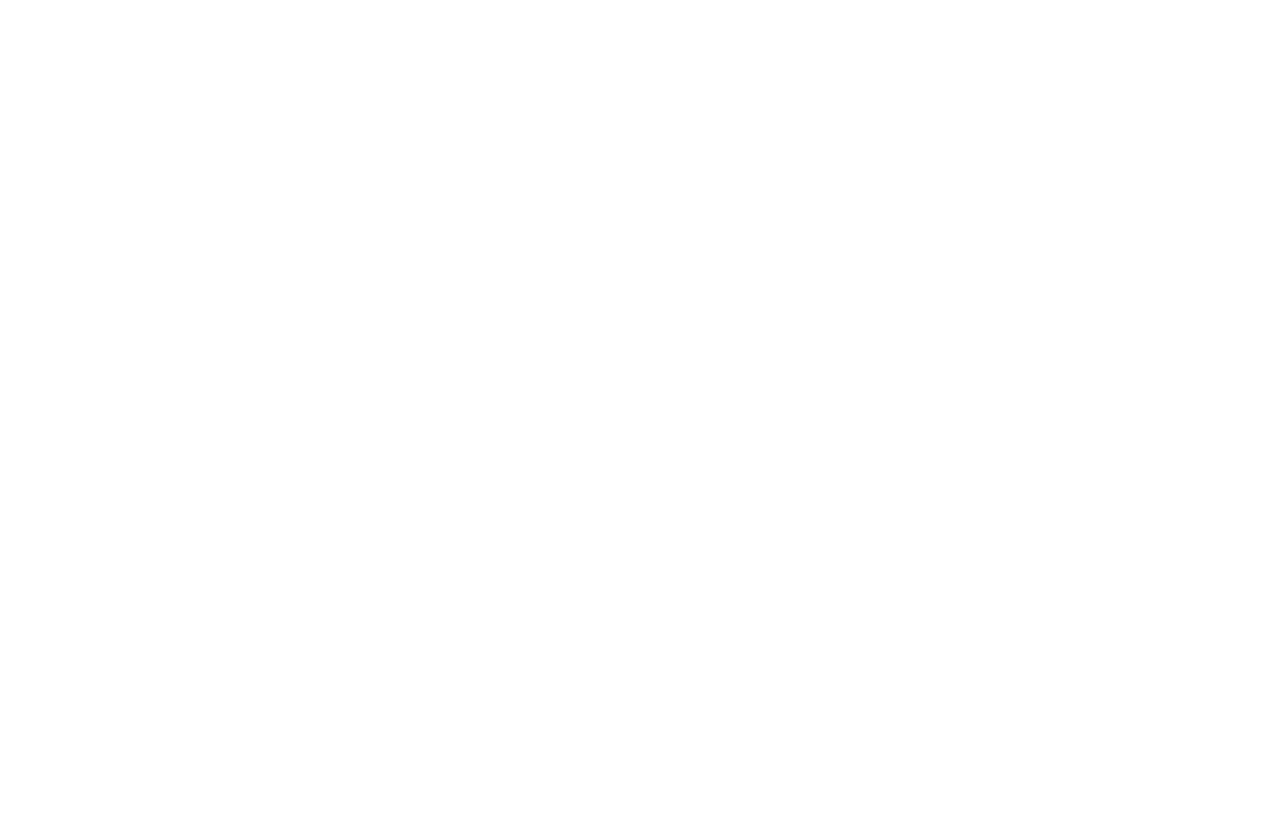
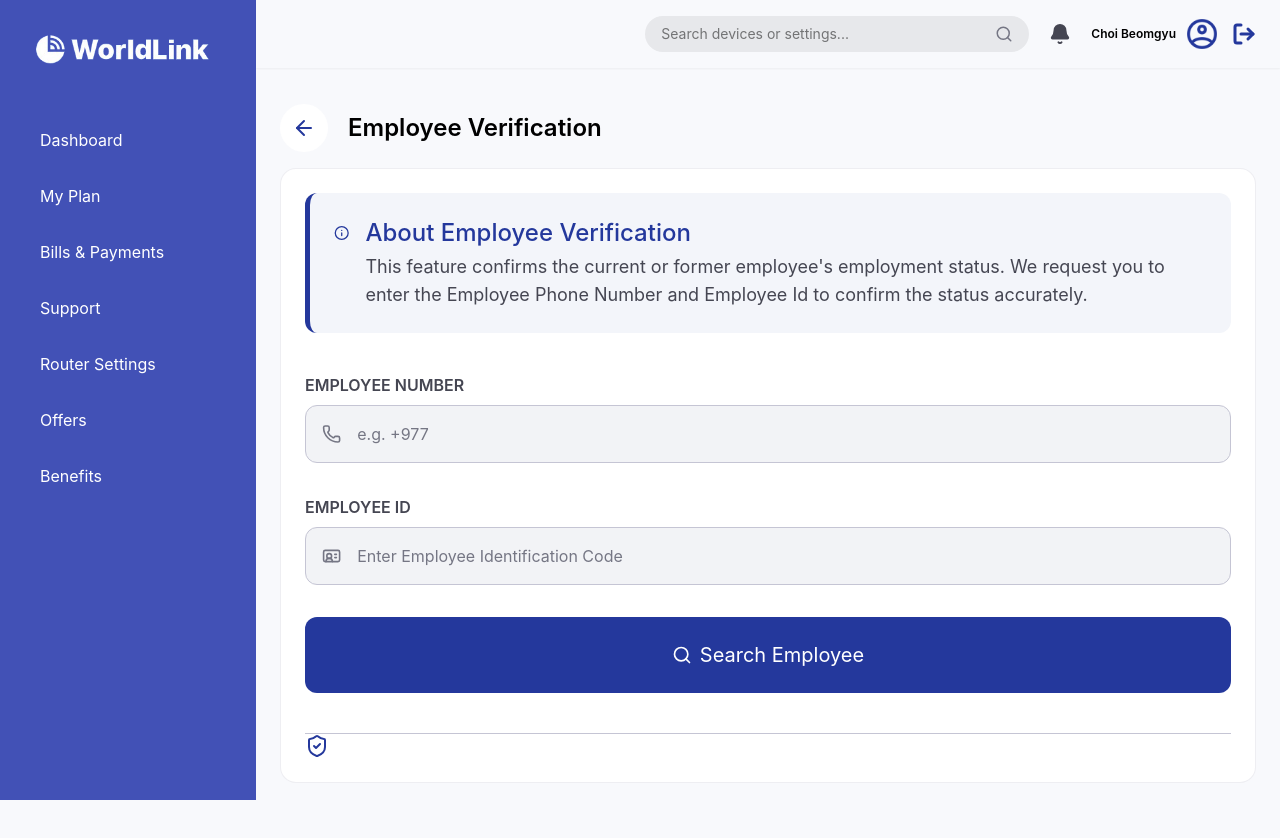
Before and after one commit to shi26tal/worldlink_project, a React (Vite) app: page /employee-verification in a window 1280 px wide. Before the commit this address had no page. Shown: the top 838 px of the page. Before the commit the page ends 800 px from the top, so only its background shows below. Built offline with nearby package versions, Linux system fonts and the light colour scheme.

Commit message:
verfication page

```diff
--- /dev/null
+++ b/src/pages/EmployeeVerificationPage.tsx
@@ -0,0 +1,87 @@
+import { ArrowLeft, IdCard, Info, Phone, Search, ShieldCheck } from "lucide-react";
+import { useNavigate } from "react-router";
+
+const EmployeeVerificationPage = () => {
+  const navigate = useNavigate();
+
+  const handleBack = () => {
+    navigate("/support");
+  };
+
+  return (
+    <div className="bg-[#F8F9FC] min-h-screen p-4 md:p-6">
+      {/* back */}
+      <div className="mb-4 flex flex-row gap-5 items-center">
+        <div className="bg-white text-[#24389C] w-fit p-3 rounded-full items-center flex hover:bg-[#e9ebf5]">
+          <button onClick={handleBack} className="cursor-pointer">
+            <ArrowLeft />
+          </button>
+        </div>
+
+        <div>
+          <h4 className="text-2xl font-semibold">Employee Verification</h4>
+        </div>
+      </div>
+
+      <div className="bg-white rounded-2xl border border-[#C5C5D44D] p-6">
+        <div className="bg-[#24389C0D] border-l-5 border-[#24389C] rounded-xl p-6 flex flex-row gap-4 mb-10">
+          <Info color="#24389C" className="pt-1" size={28}/>
+          <div>
+            <h4 className="text-[#24389C] text-2xl font-medium mb-1">About Employee Verification</h4>
+            <p className="text-[#454652] text-lg" >
+              This feature confirms the current or former employee's employment
+              status. We request you to enter the Employee Phone Number and
+              Employee Id to confirm the status accurately.
+            </p>
+          </div>
+        </div>
+
+        <div className="mb-10">
+          <div className="mb-8">
+            <label className="uppercase text-base font-semibold text-[#454652]">Employee Number</label>
+            <div className="border border-[#C5C5D4] bg-[#F2F3F6] p-4 rounded-xl flex flex-row gap-4 mt-2 items-center">
+
+              <Phone color="#757684" size={20} />
+
+              <input type="number" placeholder="e.g. +977"  className="placeholder:text-[#757684] outline-none w-full"/>
+
+            </div>
+
+          </div>
+
+          <div className="mb-8">
+            <label className="uppercase text-base font-semibold text-[#454652]">Employee ID</label>
+            <div className="border border-[#C5C5D4] bg-[#F2F3F6] p-4 rounded-xl flex flex-row gap-4 mt-2 items-center">
+
+              <IdCard color="#757684" size={20} />
+
+              <input type="number" placeholder="Enter Employee Identification Code"  className="placeholder:text-[#757684] outline-none w-full"/>
+
+            </div>
+
+          </div>
+
+          <button className="w-full bg-[#24389C] cursor-pointer rounded-xl p-6 flex flex-row items-center gap-2 justify-center hover:bg-[#1e2f8c] mb-5">
+
+              <Search color="white" size={20} />
+
+              <span className="text-white text-xl">Search Employee</span>
+
+          </button>
+
+        </div>
+
+        <div className="border-t border-[#C5C5D4]">
+
+          <div>
+            <ShieldCheck color="#24389C"/>
+          </div>
+
+        </div>
+
+      </div>
+    </div>
+  );
+};
+
+export default EmployeeVerificationPage;
--- a/src/pages/HomePage.tsx
+++ b/src/pages/HomePage.tsx
@@ -25,8 +25,10 @@
 import offer1 from "../assets/o1.jpg";
 import offer2 from "../assets/o2.jpg";
 import offer3 from "../assets/o3.jpg";
+import { useNavigate } from "react-router";
 
 const HomePage = () => {
+  const navigate = useNavigate();
   const [activeTab, setActiveTab] = useState<"7" | "30">("7");
 
   const weeklyData = [
@@ -49,8 +51,8 @@
 
   return (
     <>
-      <div className="bg-[#F8F9FC] p-4 md:p-6">
-        <div className="grid grid-cols-1 md:grid-cols-12 gap-6">
+      <div className="bg-[#F8F9FC] p-4 m d:p-6">
+        <div className="grid grid-cols-1 sm:grid-cols-2 xl:grid-cols-12 gap-6">
           {/* Live Network Status Card */}
           <div className="col-span-12 bg-white rounded-xl shadow-md p-6 lg:p-8 text-[#424751] flex flex-col lg:flex-row justify-between gap-8">
             <div>
@@ -269,7 +271,10 @@
                 <h3 className="font-bold text-[#1E40AF]">Latest Ticket</h3>
                 <p className="text-[#1E40AF] font-bold">(0)</p>
               </div>
-              <button className="bg-[#E67E22] rounded-lg text-white px-4 py-2 w-full sm:w-auto">
+              <button
+                className="bg-[#E67E22] rounded-lg text-white px-4 py-2 w-full sm:w-auto"
+                onClick={() => navigate("/support/report-problem")}
+              >
                 Report Problem
               </button>
             </div>
@@ -315,14 +320,14 @@
 
           {/* connected devices */}
 
-          <div className="col-span-12 md:col-span-8 lg:col-span-8 xl:col-span-9 bg-white rounded-xl shadow-md p-8 flex flex-row justify-between items-center">
+          <div className="col-span-12 md:col-span-8 lg:col-span-8 xl:col-span-9 bg-white rounded-xl shadow-md p-8 flex lg:flex-row flex-col justify-between items-center">
             <div className="flex items-center px-8 lg:px-8 xl:px-18 ">
               <p className="uppercase text-[#757684] text-base">
                 Connected Devices
               </p>
             </div>
 
-            <div className="flex flex-col items-center gap-1 px-8 lg:px-8 xl:px-18 border-x-2 border-[#C5C5D44D]">
+            <div className="flex flex-col items-center gap-1 px-8 lg:px-8 xl:px-18 ">
               <p className="uppercase text-[#757684] text-base">
                 Security Status
               </p>
@@ -338,11 +343,13 @@
             </div>
           </div>
 
+
+
           {/* restart router */}
           <div className="col-span-12 md:col-span-4 lg:col-span-4 xl:col-span-3">
             <div className="bg-[#3F51B5] flex flex-col justify-center items-center p-6 rounded-xl">
               <Power size={65} className="text-white mb-3" />
-              <button className="text-[#24389C] bg-white rounded-lg px-6 py-2">
+              <button className="text-[#24389C] bg-white rounded-lg px-6 py-2 w-full sm:w-auto">
                 Restart Router
               </button>
             </div>
@@ -353,23 +360,43 @@
             <h3 className="text-xl font-normal mb-4">Exclusive Offers</h3>
             <div className="flex gap-4 overflow-x-auto snap-mandatory snap-x scroll-smooth pb-6">
               <div className="  snap-start shrink-0 w-full md:w-[70%] lg:w-[50%] xl:w-[33%]">
-                <img src={offer1} alt="image-one" className="rounded-2xl w-full object-cover h-64"/>
+                <img
+                  src={offer1}
+                  alt="image-one"
+                  className="rounded-2xl w-full object-cover h-52 sm:h-60 lg:h-64"
+                />
               </div>
 
               <div className="  snap-start shrink-0 w-full md:w-[70%] lg:w-[50%] xl:w-[33%]">
-                <img src={offer2} alt="image-two" className="rounded-2xl w-full object-cover h-64"/>
+                <img
+                  src={offer2}
+                  alt="image-two"
+                  className="rounded-2xl w-full object-cover h-52 sm:h-60 lg:h-64"
+                />
               </div>
 
               <div className="  snap-start shrink-0 w-full md:w-[70%] lg:w-[50%] xl:w-[33%]">
-                <img src={offer3} alt="image-thress" className="rounded-2xl w-full object-cover h-64"/>
+                <img
+                  src={offer3}
+                  alt="image-thress"
+                  className="rounded-2xl w-full object-cover h-52 sm:h-60 lg:h-64"
+                />
               </div>
 
               <div className="  snap-start shrink-0 w-full md:w-[70%] lg:w-[50%] xl:w-[33%]">
-                <img src={offer3} alt="image-thress" className="rounded-2xl w-full object-cover h-64"/>
+                <img
+                  src={offer3}
+                  alt="image-thress"
+                  className="rounded-2xl w-full object-cover h-52 sm:h-60 lg:h-64"
+                />
               </div>
 
               <div className="  snap-start shrink-0 w-full md:w-[70%] lg:w-[50%] xl:w-[33%]">
-                <img src={offer3} alt="image-thress" className="rounded-2xl w-full object-cover h-64"/>
+                <img
+                  src={offer3}
+                  alt="image-thress"
+                  className="rounded-2xl w-full object-cover h-52 sm:h-60 lg:h-64"
+                />
               </div>
             </div>
           </div>
--- a/src/pages/ProfilePage.tsx
+++ b/src/pages/ProfilePage.tsx
@@ -19,6 +19,10 @@
   const handleBack = () => {
     navigate("/");
   };
+
+  const handleVerification = () =>{
+    navigate('/employee-verification')
+  }
 
   return (
     <div className="bg-[#F8F9FC] min-h-screen p-4 md:p-6">
@@ -214,7 +218,7 @@
             </div>
 
             <div>
-              <button className="w-full p-2 bg-white text-[#24389C] text-base rounded-lg cursor-pointer hover:bg-amber-50">
+              <button className="w-full p-2 bg-white text-[#24389C] text-base rounded-lg cursor-pointer hover:bg-amber-50" onClick={handleVerification}>
                 Employee Verification
               </button>
             </div>
@@ -296,16 +300,16 @@
 
             <div className="col-span-4 bg-[#F2F3F6] border border-[#C5C5D433] rounded-lg p-4">
 
-              <p className="text-[#454652] text-xs font-semibold mb-0.5">Account Status</p>
-              <p className="text-base font-semibold">Jawalakhel, Lalitpur, NP</p>
+              <p className="text-[#454652] text-xs font-semibold mb-0.5">Current Plan</p>
+              <p className="text-base font-semibold">Smart Offer 250 Mbps</p>
 
 
             </div>
 
             <div className="col-span-4 bg-[#F2F3F6] border border-[#C5C5D433] rounded-lg p-4">
 
-              <p className="text-[#454652] text-xs font-semibold mb-0.5">Account Status</p>
-              <p className="text-base font-semibold">Jawalakhel, Lalitpur, NP</p>
+              <p className="text-[#454652] text-xs font-semibold mb-0.5">Next Renewal</p>
+              <p className="text-base font-semibold">Nov 12, 2024</p>
 
 
             </div>
--- a/src/routes/AppRoutes.tsx
+++ b/src/routes/AppRoutes.tsx
@@ -12,6 +12,7 @@
 import ProfilePage from "../pages/ProfilePage";
 import NewConnectionPage from "../pages/Support-Page/NewConnectionPage";
 import ReportProblemPage from "../pages/Support-Page/ReportProblemPage";
+import EmployeeVerificationPage from "../pages/EmployeeVerificationPage";
 
 const AppRoutes = () => {
   return (
@@ -19,6 +20,7 @@
       <Route path="/" element={<AppLayout />}>
         <Route index element={<HomePage />}></Route>
         <Route path="profile" element={<ProfilePage />} />
+        <Route path="employee-verification" element={<EmployeeVerificationPage />}></Route>
         <Route path="refer" element={<ReferPage />}></Route>
         <Route path="my-plan" element={<MyPlanPage />} />
         <Route path="router-settings" element={<RouterSettingPage />} />
```
